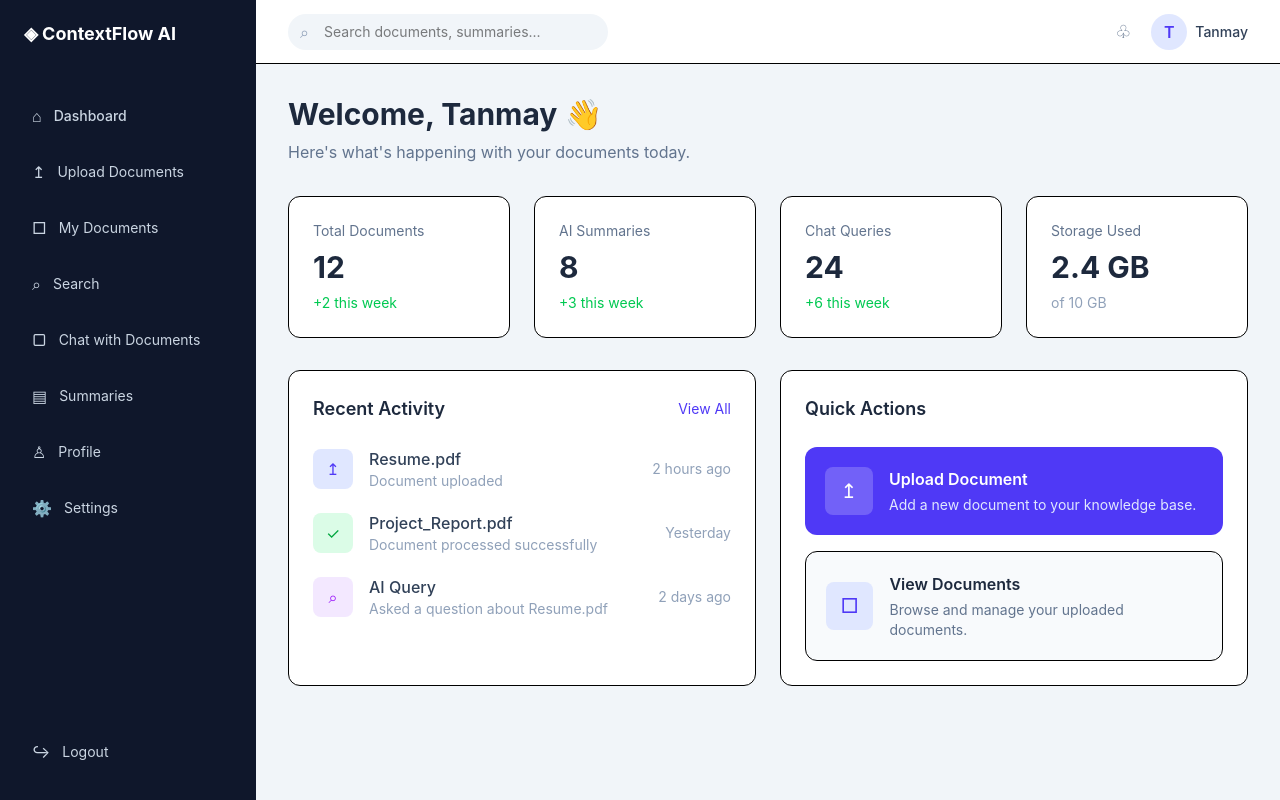
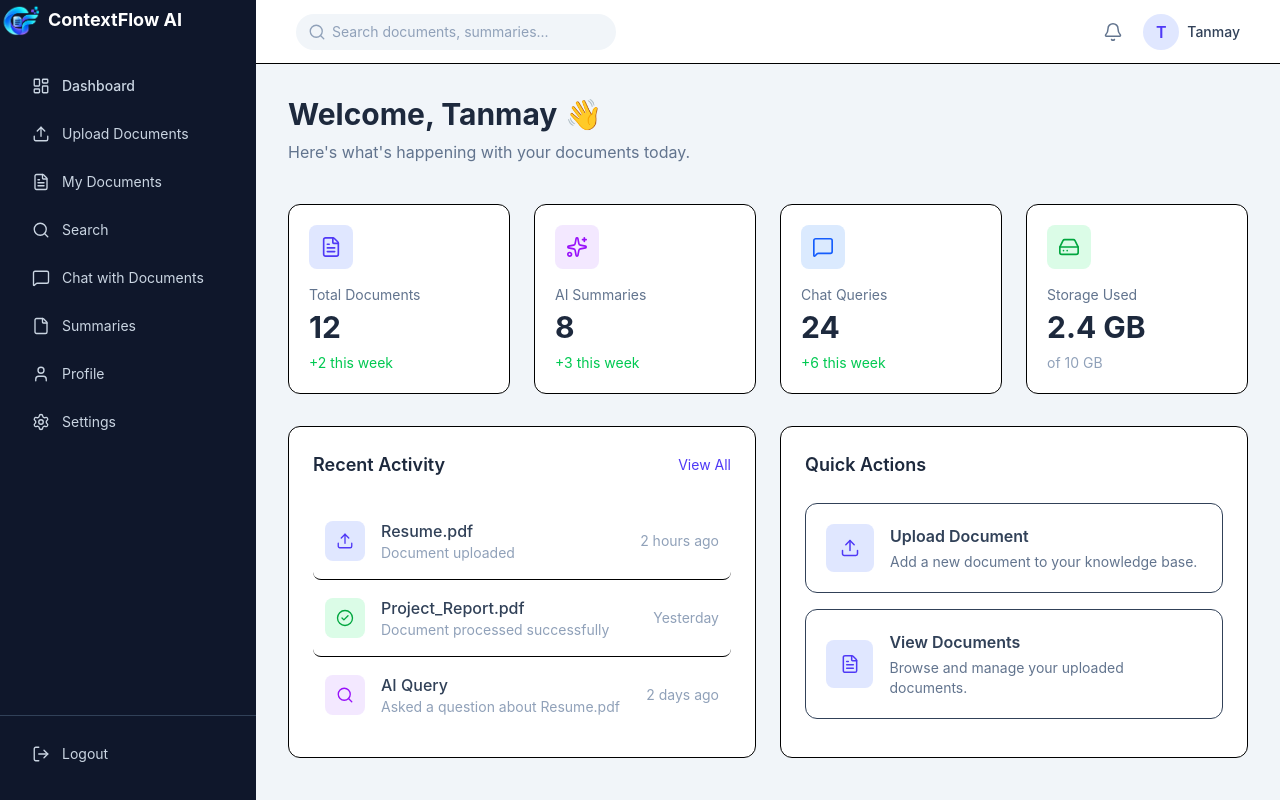
Before and after one commit to tanmaytiwari-339/ContextFlow-AI, a React app in the folder frontend/: page /dashboard in a window 1280 px wide. Built offline with nearby package versions, Linux system fonts and the light colour scheme; the HTML template or start-up script is replaced by a standard one.

Commit message:
Polish dashboard UI

```diff
--- a/frontend/package.json
+++ b/frontend/package.json
@@ -12,6 +12,7 @@
   "dependencies": {
     "@tailwindcss/vite": "^4.3.3",
     "axios": "^1.20.0",
+    "lucide-react": "^1.45.0",
     "react": "^19.2.8",
     "react-dom": "^19.2.8",
     "react-hook-form": "^7.87.0",
--- a/frontend/src/pages/dashboard/DashboardPage.jsx
+++ b/frontend/src/pages/dashboard/DashboardPage.jsx
@@ -1,4 +1,21 @@
 import { Link } from "react-router-dom";
+
+import {
+  LayoutDashboard,
+  Upload,
+  FileText,
+  Search,
+  MessageSquare,
+  File,
+  User,
+  Settings,
+  LogOut,
+  Bell,
+  Sparkles,
+  HardDrive,
+  CircleCheck,
+} from "lucide-react";
+import contextflowLogo from "../../assets/images/contextflow-logo.png";
 
 function DashboardPage() {
   return (
@@ -6,93 +23,101 @@ function DashboardPage() {
       {/* Sidebar */}
       <aside className="w-64 min-h-screen bg-slate-900 text-white flex flex-col">
         {/* Logo */}
-        <div className="px-6 py-5">
-          <h1 className="text-lg font-bold">◈ ContextFlow AI</h1>
+        <div className="flex items-center gap-2">
+          <img
+            src={contextflowLogo}
+            alt="ContextFlow AI"
+            className="w-10 h-10 object-contain"
+          />
+
+          <h1 className="text-lg font-bold">ContextFlow AI</h1>
         </div>
 
         {/* Navigation */}
-        <nav className="flex-1 px-4 mt-4">
+        <nav className="flex-1 px-4 mt-4 space-y-1">
           <Link
             to="/dashboard"
             className="flex items-center gap-3 px-4 py-3 mt-2 rounded-lg text-slate-300 hover:bg-indigo-600 hover:text-white"
           >
-            <span>⌂</span>
+            <LayoutDashboard size={18} strokeWidth={1.8} />
             <span className="text-sm font-medium">Dashboard</span>
           </Link>
 
           <Link
             to="/upload"
-            className="flex items-center gap-3 px-4 py-3 mt-2 rounded-lg text-slate-300 hover:bg-indigo-600 hover:text-white"
+            className="flex items-center gap-3 px-4 py-3 rounded-lg text-slate-300 hover:bg-indigo-600 hover:text-white"
           >
-            <span>↥</span>
+            <Upload size={18} strokeWidth={1.8} />
             <span className="text-sm">Upload Documents</span>
           </Link>
 
           <Link
             to="/documents"
-            className="flex items-center gap-3 px-4 py-3 mt-2 rounded-lg text-slate-300 hover:bg-indigo-600 hover:text-white"
+            className="flex items-center gap-3 px-4 py-3 rounded-lg text-slate-300 hover:bg-indigo-600 hover:text-white"
           >
-            <span>□</span>
+            <FileText size={18} strokeWidth={1.8} />
             <span className="text-sm">My Documents</span>
           </Link>
 
-          <button className="flex items-center gap-3 px-4 py-3 mt-2 rounded-lg text-slate-300 hover:bg-indigo-600 hover:text-white">
-            <span>⌕</span>
+          <button className="flex items-center gap-3 px-4 py-3  rounded-lg text-slate-300 hover:bg-indigo-600 hover:text-white">
+            <Search size={18} strokeWidth={1.8} />
             <span className="text-sm">Search</span>
           </button>
 
-          <button className="flex items-center gap-3 px-4 py-3 mt-2 rounded-lg text-slate-300 hover:bg-indigo-600 hover:text-white">
-            <span>▢</span>
+          <button className="flex items-center gap-3 px-4 py-3 rounded-lg text-slate-300 hover:bg-indigo-600 hover:text-white">
+            <MessageSquare size={18} strokeWidth={1.8} />
             <span className="text-sm">Chat with Documents</span>
           </button>
 
-          <button className="flex items-center gap-3 px-4 py-3 mt-2 rounded-lg text-slate-300 hover:bg-indigo-600 hover:text-white">
-            <span>▤</span>
+          <button className="flex items-center gap-3 px-4 py-3 rounded-lg text-slate-300 hover:bg-indigo-600 hover:text-white">
+            <File size={18} strokeWidth={1.8} />
             <span className="text-sm">Summaries</span>
           </button>
 
-          <button className="flex items-center gap-3 px-4 py-3 mt-2 rounded-lg text-slate-300 hover:bg-indigo-600 hover:text-white">
-            <span>♙</span>
+          <button className="flex items-center gap-3 px-4 py-3 rounded-lg text-slate-300 hover:bg-indigo-600 hover:text-white">
+            <User size={18} strokeWidth={1.8} />
             <span className="text-sm">Profile</span>
           </button>
 
-          <button className="flex items-center gap-3 px-4 py-3 mt-2 rounded-lg text-slate-300 hover:bg-indigo-600 hover:text-white">
-            <span>⚙</span>
+          <button className="flex items-center gap-3 px-4 py-3 rounded-lg text-slate-300 hover:bg-indigo-600 hover:text-white">
+            <Settings size={18} strokeWidth={1.8} />
             <span className="text-sm">Settings</span>
           </button>
         </nav>
 
         {/* Logout */}
-        <div className="px-4 pb-6">
-          <button className="flex items-center gap-3 px-4 py-3 mt-2 rounded-lg text-slate-300 hover:bg-indigo-600 hover:text-white">
-            <span>↪</span>
+        <div className="px-4 pb-6 border-t border-slate-700 pt-4">
+          <button className="flex items-center gap-3 px-4 py-3 rounded-lg text-slate-300 hover:bg-indigo-600 hover:text-white transition">
+            <LogOut size={18} strokeWidth={1.8} />
             <span className="text-sm">Logout</span>
           </button>
         </div>
       </aside>
 
       {/* Temporary main area */}
-      <main className="flex-1">
+      <main className="flex-1 min-w-0">
         {/* Topbar */}
-        <header className="h-16 bg-white border-b flex items-center justify-between px-8">
+        <header className="h-16 bg-white border-b flex items-center justify-between px-8 lg:px-10">
           {/* Search */}
           <div className="relative w-80">
-            <span className="absolute left-3 top-1/2 -translate-y-1/2 text-slate-400">
-              ⌕
-            </span>
+            <Search
+              size={18}
+              strokeWidth={1.8}
+              className="absolute left-3 top-1/2 -translate-y-1/2 text-slate-400"
+            />
 
             <input
               type="text"
               placeholder="Search documents, summaries..."
-              className="w-full bg-slate-100 rounded-full py-2 pl-9 pr-4 text-sm outline-none focus:ring-2 focus:ring-indigo-500"
+              className="w-full bg-slate-100 rounded-full py-2 pl-9 pr-4 text-sm text-slate-700 placeholder:text-slate-400 outline-none focus:ring-2 focus:ring-indigo-500 transition"
             />
           </div>
 
           {/* Right side */}
           <div className="flex items-center gap-5">
             {/* Notification */}
-            <button className="text-slate-500 hover:text-indigo-600 text-lg">
-              ♧
+            <button className="text-slate-500 hover:text-indigo-600 transition">
+              <Bell size={20} strokeWidth={1.8} />
             </button>
 
             {/* Profile */}
@@ -107,7 +132,7 @@ function DashboardPage() {
         </header>
 
         {/* Welcome Section */}
-        <section className="px-8 pt-8">
+        <section className="px-8 pt-8 pb-2">
           <h1 className="text-3xl font-bold text-slate-800">
             Welcome, Tanmay 👋
           </h1>
@@ -117,40 +142,73 @@ function DashboardPage() {
           </p>
         </section>
         {/* Statistics */}
+        {/* Statistics */}
         <section className="px-8 mt-8">
           <div className="grid grid-cols-1 md:grid-cols-2 lg:grid-cols-4 gap-6">
             {/* Total Documents */}
-            <div className="bg-white rounded-xl p-6 border">
-              <p className="text-sm text-slate-500">Total Documents</p>
+            <div className="bg-white rounded-xl border p-5 hover:shadow-md hover:-translate-y-1 transition">
+              <div className="w-11 h-11 rounded-lg bg-indigo-100 flex items-center justify-center">
+                <FileText
+                  size={22}
+                  strokeWidth={1.8}
+                  className="text-indigo-600"
+                />
+              </div>
 
-              <h3 className="text-3xl font-bold text-slate-800 mt-2">12</h3>
+              <p className="text-sm text-slate-500 mt-4">Total Documents</p>
+
+              <h3 className="text-3xl font-bold text-slate-800 mt-1">12</h3>
 
               <p className="text-sm text-green-500 mt-2">+2 this week</p>
             </div>
 
             {/* AI Summaries */}
-            <div className="bg-white rounded-xl p-6 border">
-              <p className="text-sm text-slate-500">AI Summaries</p>
+            <div className="bg-white rounded-xl border p-5 hover:shadow-md hover:-translate-y-1 transition">
+              <div className="w-11 h-11 rounded-lg bg-purple-100 flex items-center justify-center">
+                <Sparkles
+                  size={22}
+                  strokeWidth={1.8}
+                  className="text-purple-600"
+                />
+              </div>
 
-              <h3 className="text-3xl font-bold text-slate-800 mt-2">8</h3>
+              <p className="text-sm text-slate-500 mt-4">AI Summaries</p>
+
+              <h3 className="text-3xl font-bold text-slate-800 mt-1">8</h3>
 
               <p className="text-sm text-green-500 mt-2">+3 this week</p>
             </div>
 
             {/* Chat Queries */}
-            <div className="bg-white rounded-xl p-6 border">
-              <p className="text-sm text-slate-500">Chat Queries</p>
+            <div className="bg-white rounded-xl border p-5 hover:shadow-md hover:-translate-y-1 transition">
+              <div className="w-11 h-11 rounded-lg bg-blue-100 flex items-center justify-center">
+                <MessageSquare
+                  size={22}
+                  strokeWidth={1.8}
+                  className="text-blue-600"
+                />
+              </div>
 
-              <h3 className="text-3xl font-bold text-slate-800 mt-2">24</h3>
+              <p className="text-sm text-slate-500 mt-4">Chat Queries</p>
+
+              <h3 className="text-3xl font-bold text-slate-800 mt-1">24</h3>
 
               <p className="text-sm text-green-500 mt-2">+6 this week</p>
             </div>
 
             {/* Storage Used */}
-            <div className="bg-white rounded-xl p-6 border">
-              <p className="text-sm text-slate-500">Storage Used</p>
+            <div className="bg-white rounded-xl border p-5 hover:shadow-md hover:-translate-y-1 transition">
+              <div className="w-11 h-11 rounded-lg bg-green-100 flex items-center justify-center">
+                <HardDrive
+                  size={22}
+                  strokeWidth={1.8}
+                  className="text-green-600"
+                />
+              </div>
 
-              <h3 className="text-3xl font-bold text-slate-800 mt-2">2.4 GB</h3>
+              <p className="text-sm text-slate-500 mt-4">Storage Used</p>
+
+              <h3 className="text-3xl font-bold text-slate-800 mt-1">2.4 GB</h3>
 
               <p className="text-sm text-slate-400 mt-2">of 10 GB</p>
             </div>
@@ -166,17 +224,21 @@ function DashboardPage() {
                   Recent Activity
                 </h2>
 
-                <button className="text-sm text-indigo-600 hover:text-indigo-700">
+                <button className="text-sm text-indigo-600 hover:text-indigo-700 transition">
                   View All
                 </button>
               </div>
 
-              <div className="mt-6 space-y-5">
+              <div className="mt-6 divide-y">
                 {/* Activity 1 */}
-                <div className="flex items-center justify-between">
+                <div className="flex items-center justify-between py-4 px-3 rounded-lg hover:bg-slate-50 transition">
                   <div className="flex items-center gap-4">
                     <div className="w-10 h-10 rounded-lg bg-indigo-100 flex items-center justify-center">
-                      <span className="text-indigo-600">↥</span>
+                      <Upload
+                        size={18}
+                        strokeWidth={1.8}
+                        className="text-indigo-600"
+                      />
                     </div>
 
                     <div>
@@ -192,10 +254,14 @@ function DashboardPage() {
                 </div>
 
                 {/* Activity 2 */}
-                <div className="flex items-center justify-between">
+                <div className="flex items-center justify-between py-4 px-3 rounded-lg hover:bg-slate-50 transition">
                   <div className="flex items-center gap-4">
                     <div className="w-10 h-10 rounded-lg bg-green-100 flex items-center justify-center">
-                      <span className="text-green-600">✓</span>
+                      <CircleCheck
+                        size={18}
+                        strokeWidth={1.8}
+                        className="text-green-600"
+                      />
                     </div>
 
                     <div>
@@ -213,10 +279,14 @@ function DashboardPage() {
                 </div>
 
                 {/* Activity 3 */}
-                <div className="flex items-center justify-between">
+                <div className="flex items-center justify-between py-4 px-3 rounded-lg hover:bg-slate-50 transition">
                   <div className="flex items-center gap-4">
                     <div className="w-10 h-10 rounded-lg bg-purple-100 flex items-center justify-center">
-                      <span className="text-purple-600">⌕</span>
+                      <Search
+                        size={18}
+                        strokeWidth={1.8}
+                        className="text-purple-600"
+                      />
                     </div>
 
                     <div>
@@ -243,16 +313,20 @@ function DashboardPage() {
                 {/* Upload Document */}
                 <Link
                   to="/upload"
-                  className="flex items-center gap-4 bg-indigo-600 text-white rounded-xl p-5 hover:bg-indigo-700 transition"
+                  className="group flex items-center gap-4 bg-white border rounded-xl p-5 text-slate-700 hover:bg-indigo-600 hover:text-white transition"
                 >
-                  <div className="w-12 h-12 rounded-lg bg-white/20 flex items-center justify-center">
-                    <span className="text-xl">↥</span>
+                  <div className="w-12 h-12 rounded-lg bg-indigo-100 group-hover:bg-white/20 flex items-center justify-center">
+                    <Upload
+                      size={20}
+                      strokeWidth={1.8}
+                      className="text-indigo-600 group-hover:text-white"
+                    />
                   </div>
 
                   <div>
                     <h3 className="font-semibold">Upload Document</h3>
 
-                    <p className="text-sm text-indigo-100 mt-1">
+                    <p className="text-sm text-slate-500 group-hover:text-indigo-100 mt-1">
                       Add a new document to your knowledge base.
                     </p>
                   </div>
@@ -261,18 +335,22 @@ function DashboardPage() {
                 {/* View Documents */}
                 <Link
                   to="/documents"
-                  className="flex items-center gap-4 bg-slate-50 border rounded-xl p-5 hover:bg-slate-100 transition"
+                  className="group flex items-center gap-4 bg-white border rounded-xl p-5 text-slate-700 hover:bg-indigo-600 hover:text-white transition"
                 >
-                  <div className="w-12 h-12 rounded-lg bg-indigo-100 flex items-center justify-center">
-                    <span className="text-xl text-indigo-600">□</span>
+                  <div className="w-12 h-12 rounded-lg bg-indigo-100 group-hover:bg-white/20 flex items-center justify-center">
+                    <FileText
+                      size={20}
+                      strokeWidth={1.8}
+                      className="text-indigo-600 group-hover:text-white"
+                    />
                   </div>
 
                   <div>
-                    <h3 className="font-semibold text-slate-800">
+                    <h3 className="font-semibold group-hover:text-white">
                       View Documents
                     </h3>
 
-                    <p className="text-sm text-slate-500 mt-1">
+                    <p className="text-sm text-slate-500 group-hover:text-indigo-100 mt-1">
                       Browse and manage your uploaded documents.
                     </p>
                   </div>
```
Also changed, not shown: frontend/src/assets/images/contextflow-logo.png (added), 1 other file (tests, documents, lock files or other folders).
